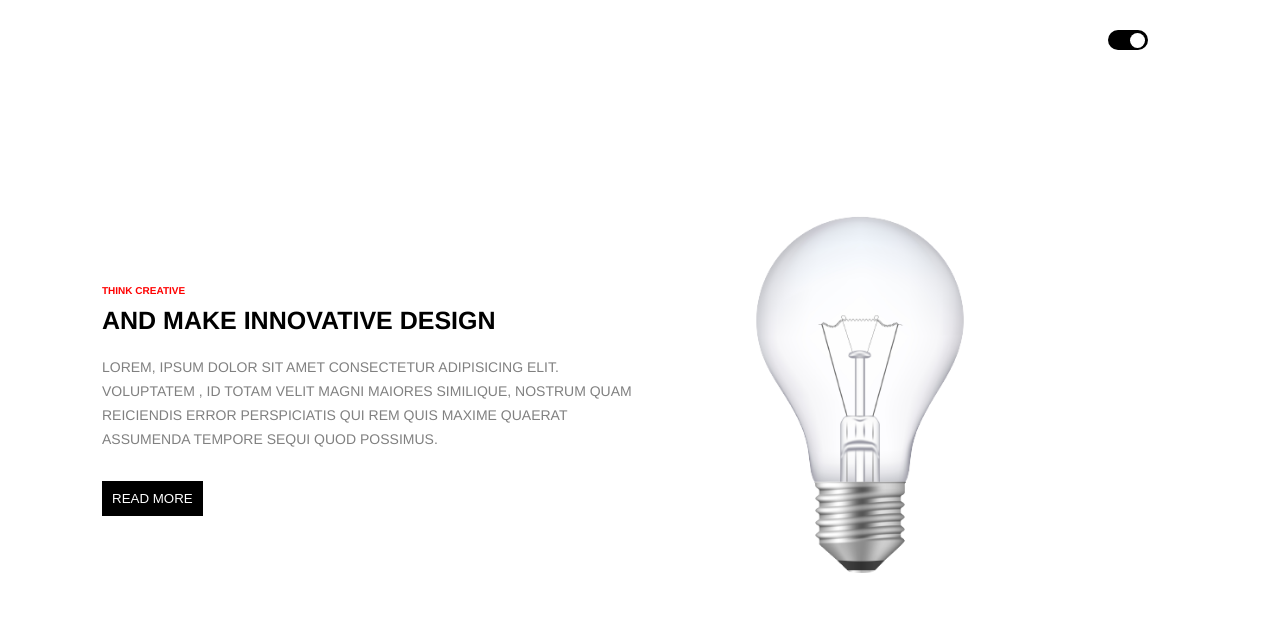
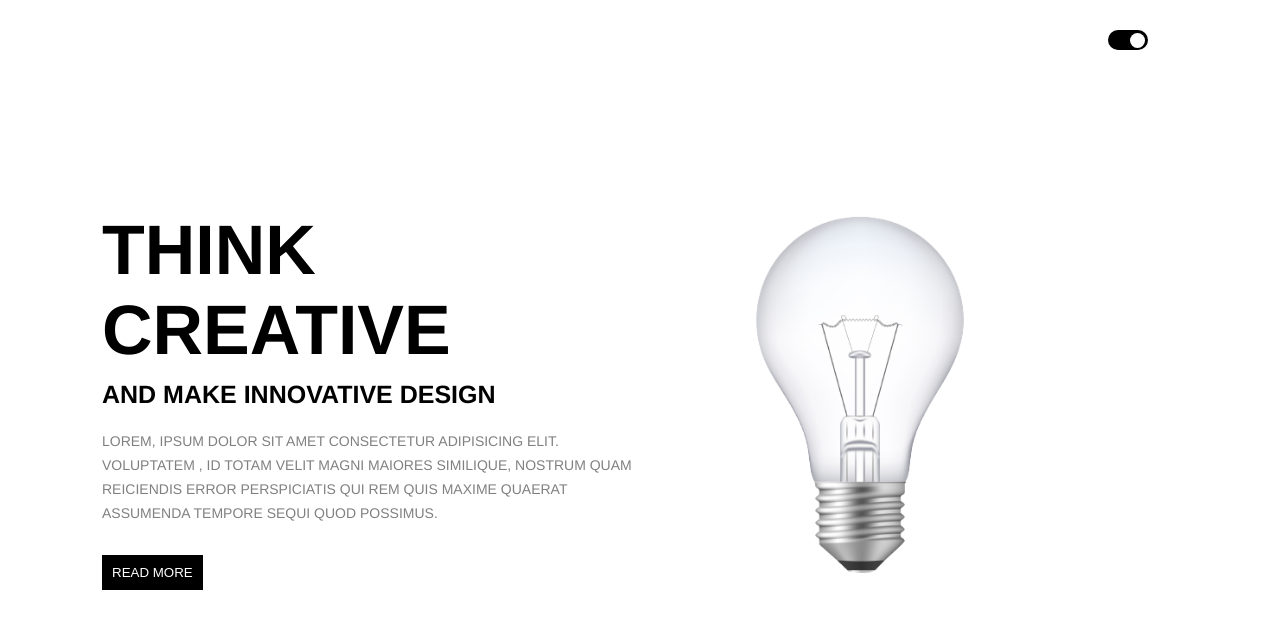
Before and after one commit to Zeyad-Hegazy/Think-Creative, a plain HTML site: page index.html in a window 1280 px wide. Drawn offline with Linux system fonts and the light colour scheme.

Commit message:
rechange color and fonts

```diff
--- a/light.css
+++ b/light.css
@@ -30,9 +30,8 @@
 
 .hero .content .text h1 {
 	margin-bottom: 10px;
-	font-size: 10px;
+	font-size: 70px;
 	font-weight: bolder;
-	color: red;
 }
 
 .hero .content .text h2 {
```
